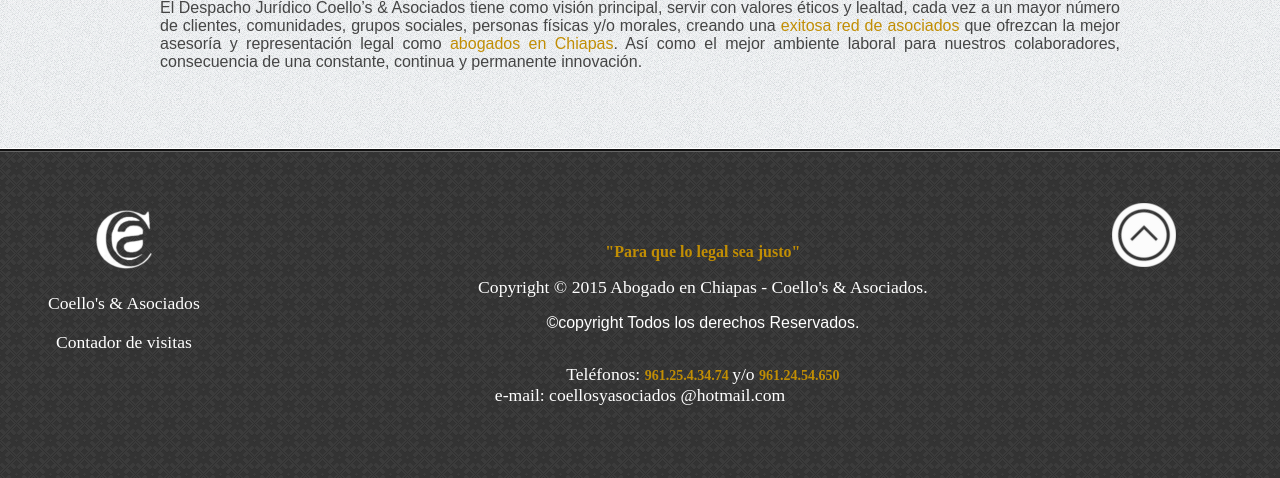
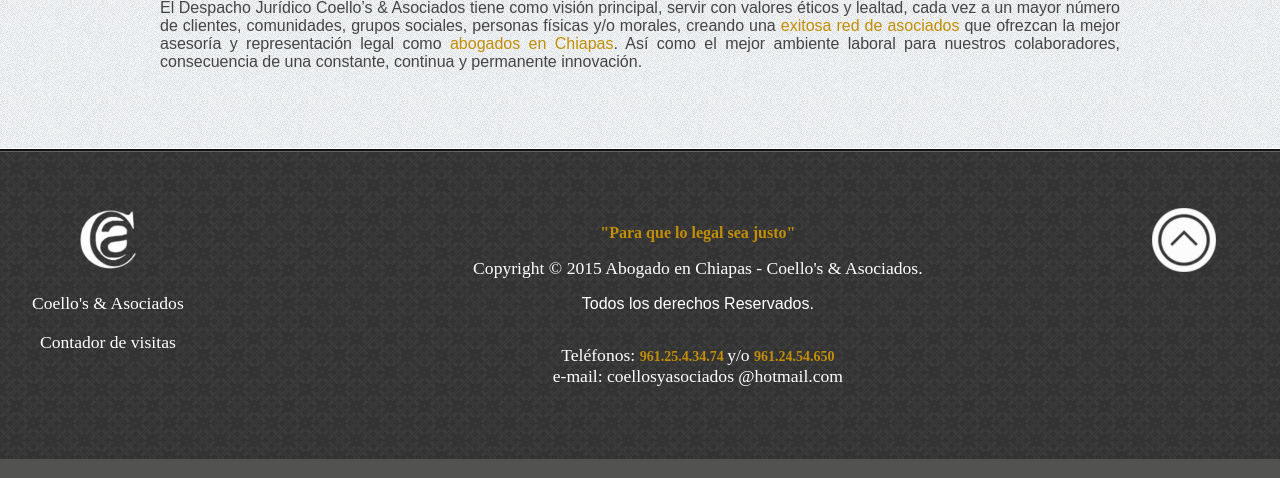
Before and after one commit to Jahaziel04/WEBeto, a PHP site: page / in a window 1280 px wide. Shown: the part 1542-2020 px from the top of the page. Run offline with PHP 8.4, Linux system fonts and the light colour scheme; some libraries are stand-ins or nearby versions.

Commit message:
Mejora del footer

```diff
--- a/css/main.css
+++ b/css/main.css
@@ -107,8 +107,8 @@ footer .contador_visitas .count{
 
 footer .contador_visitas{
 	float: left;
-	padding: 0 3em 0 3em;
-	margin: 0em;
+	padding: 0 1em 0 2em;
+	margin: 0em 2em 0 0;
 	overflow: hidden;
 	text-align: center;
 }
@@ -124,14 +124,14 @@ footer .footer_text{
 	font-size: 1.1em;
 	padding: 0em 0;
 	margin: 0;
-	display: block;
+	display: inline-block;
 }
 
 footer .footer_text2{
 	display: block;
-	padding: 0 0 1em 0;
+	padding: 0em 0 1em 0;
 	color: white;
-
+	display: block;
 }
 
 footer .footer_textY{
@@ -140,6 +140,7 @@ footer .footer_textY{
 	font-family: serif;
 	text-align: center;
 	font-weight: bold;
+	padding-top: 0em;
 	/*margin: 1.5em;
 	padding: 1.5em;*/
 	display: block;
@@ -148,20 +149,22 @@ footer .footer_textY{
 footer .footer_block_center{
 	text-align: center;
 	color: white;
-	padding: 2em 2em;
-	margin: 0.2em 90px 0 90px;
+	padding: 1em 1em 2em 1em;
+	margin: 0em 100px 0 0px;
 
 }
 
 footer .up_arrow{
 	position: absolute;
-	right: 1em;
-	top: 2.2em;
-	margin: 0;
-	padding: 0 3em 0 3em;
+	right: 0em;
+	top: 3.5em;
+	margin:  0 2em 0 0;
+	padding: 0 2em 0 2em;
 }
 footer .up_arrow figure{
 	overflow: hidden;
+	margin: 0;
+	padding: 0;
 }
 
 
@@ -580,3 +583,12 @@ ul.menu li:hover ul.submenu {
 		}
 
 }
+
+@media screen and (max-width: 1010px){
+	footer .footer_textY{
+		padding-top: 12em
+	}
+	footer .footer_block_center{
+		margin-right: 0px;
+	}
+}
--- a/index.php
+++ b/index.php
@@ -300,7 +300,7 @@
 
 				<p class="footer_text">Copyright © 2015 Abogado en Chiapas - Coello's & Asociados.</p>
 
-				<p class="footer_text2">©copyright Todos los derechos Reservados.</p>
+				<p class="footer_text2">Todos los derechos Reservados.</p>
 
 				<div class="footer_text_margin">
 					<p class="footer_text">Teléfonos:
```
